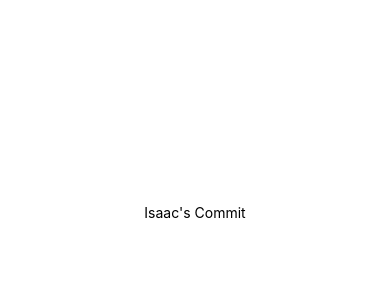
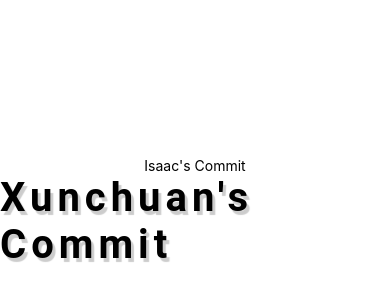
Before and after one commit to cs394-w21/BLUE-FIRSTPROJECT, a React Native app: screen / in a window 390 px wide. Shown: the part 210-510 px from the top of the page. Built offline with nearby package versions, Linux system fonts and the light colour scheme.

Commit message:
Xunchuan's first commit

```diff
--- a/App.js
+++ b/App.js
@@ -6,6 +6,7 @@ export default function App() {
   return (
     <View style={styles.container}>
       <Text>Isaac's Commit</Text>
+      <Text style={styles.shadow}>Xunchuan's Commit</Text>
       <StatusBar style="auto" />
     </View>
   );
@@ -18,4 +19,15 @@ const styles = StyleSheet.create({
     alignItems: 'center',
     justifyContent: 'center',
   },
+  shadow: {
+
+    color: '#000',
+    fontFamily: 'Roboto, sans-serif',
+    fontWeight: 600,
+    fontSize: "2.5rem",
+    textShadowColor: 'rgba(0, 0, 0, 0.2)',
+    textShadowOffset: { width: 3, height: 4 },
+    textShadowRadius: 1,
+    letterSpacing: 5,
+  }
 });
```
